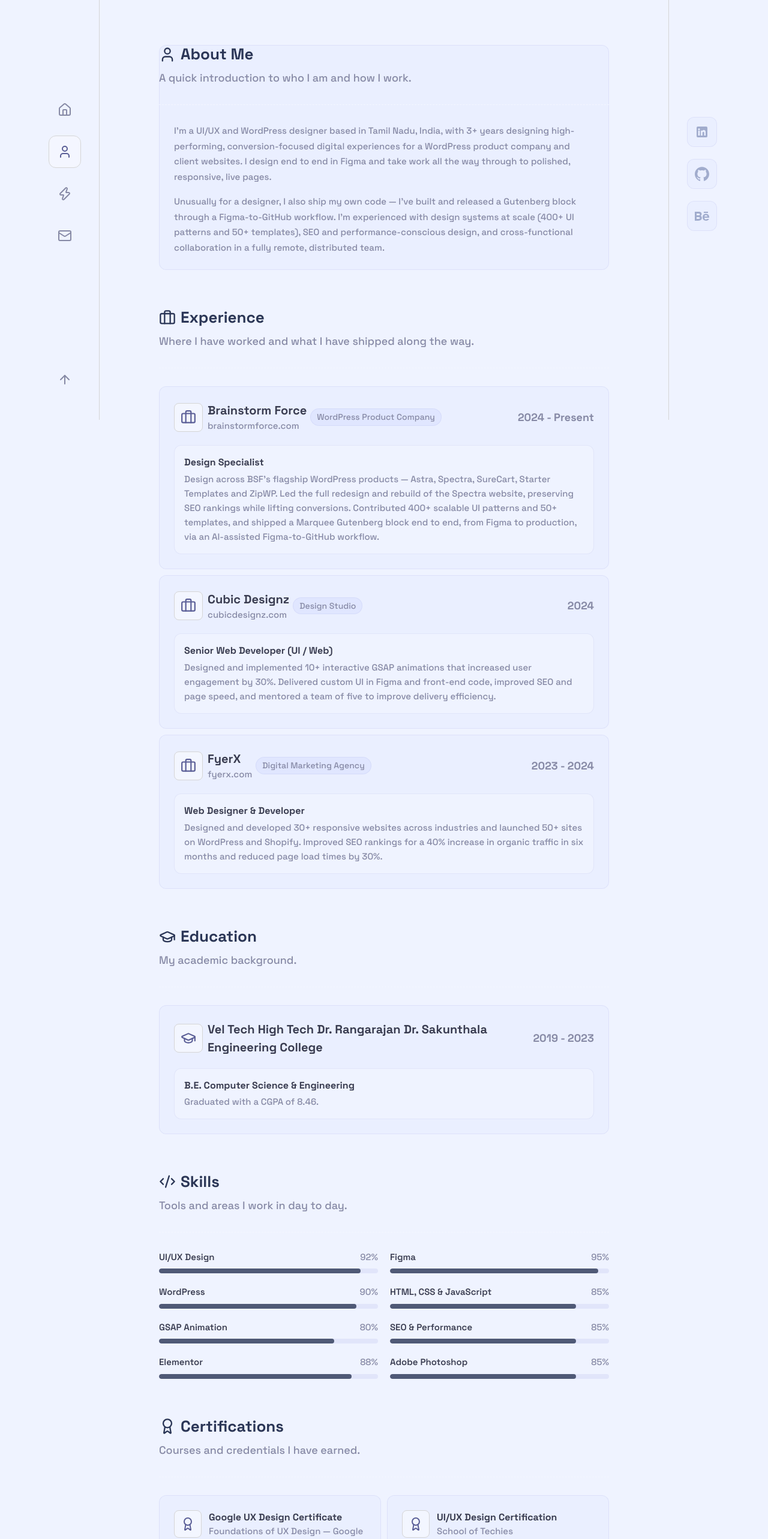
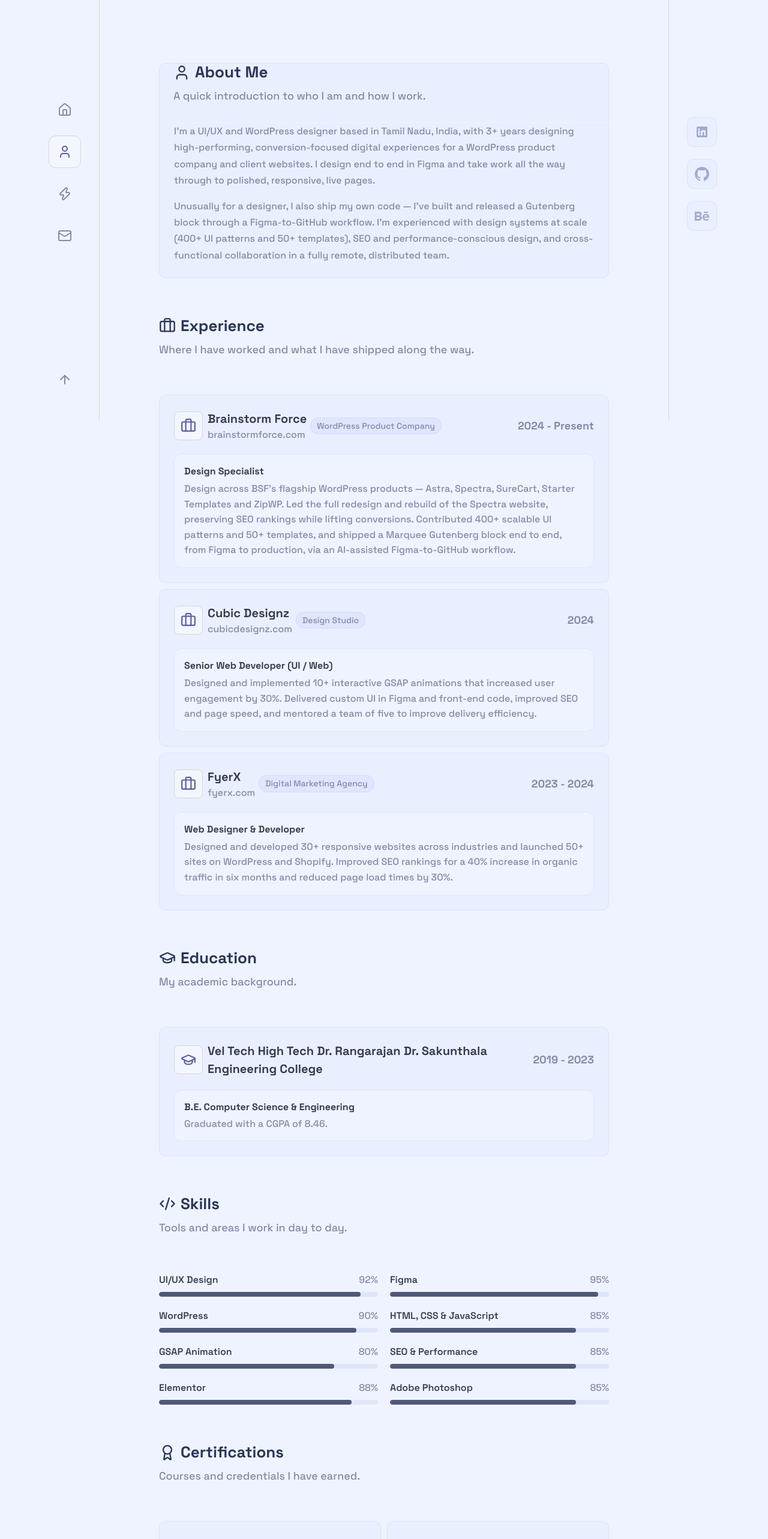
Before and after one commit to Dhanush-U/dhanush-portfolio, a Next.js app: page /about in a window 1280 px wide. Shown: the part 100-2666 px from the top of the page at 60% size. Built offline with nearby package versions, Linux system fonts and the light colour scheme; no server answers.

Commit message:
ABout page fix

```diff
--- a/app/(pages)/about/_components/about-client.tsx
+++ b/app/(pages)/about/_components/about-client.tsx
@@ -114,8 +114,8 @@ function SkillBar({ name, value }: { name: string; value: number }) {
   return (
     <div ref={ref}>
       <div className='mb-2 flex items-center justify-between'>
-        <p className='text-light-gray-4 text-[15px] font-semibold'>{name}</p>
-        <p className='text-light-gray-2 text-[15px] font-medium'>{count}%</p>
+        <p className='text-light-gray-4 text-[16px] font-semibold'>{name}</p>
+        <p className='text-light-gray-2 text-[16px] font-medium'>{count}%</p>
       </div>
       <div className='bg-dark-gray-3 h-2 w-full overflow-hidden rounded-full'>
         <div
@@ -132,16 +132,18 @@ export default function AboutSection() {
     <div className='space-y-16'>
       {/* About Me */}
       <section className='space-y-7.5'>
-        <SectionHeading
-          title='About Me'
-          description='A quick introduction to who I am and how I work.'
-          icon={<User size={28} />}
-        />
+        <div className='pl-6'>
+          <SectionHeading
+            title='About Me'
+            description='A quick introduction to who I am and how I work.'
+            icon={<User size={28} />}
+          />
+        </div>
         <div className='bg-very-dark-gray border-dark-gray-3 space-y-4 rounded-xl border p-6'>
           {ABOUT_PARAGRAPHS.map((paragraph, index) => (
             <p
               key={index}
-              className='text-light-gray-2 text-[15px] leading-[170%] font-medium'
+              className='text-light-gray-2 text-[16px] leading-[170%] font-medium'
             >
               {paragraph}
             </p>
@@ -177,7 +179,7 @@ export default function AboutSection() {
                         href={exp.link}
                         target='_blank'
                         rel='noopener noreferrer'
-                        className='text-light-gray-2 text-[15px] font-medium'
+                        className='text-light-gray-2 text-[16px] font-medium'
                       >
                         {exp.link.replace('https://', '')}
                       </a>
@@ -195,7 +197,7 @@ export default function AboutSection() {
               </div>
               <div className='border-dark-gray-3 bg-darkest-gray flex w-full flex-col gap-1 rounded-xl border p-4'>
                 <p className='text-light-gray-4 text-base font-bold'>{exp.title}</p>
-                <p className='text-light-gray-2 text-[15px] leading-[160%] font-medium'>
+                <p className='text-light-gray-2 text-[16px] leading-[160%] font-medium'>
                   {exp.description}
                 </p>
               </div>
@@ -235,7 +237,7 @@ export default function AboutSection() {
               </div>
               <div className='border-dark-gray-3 bg-darkest-gray flex w-full flex-col gap-1 rounded-xl border p-4'>
                 <p className='text-light-gray-4 text-base font-bold'>{edu.title}</p>
-                <p className='text-light-gray-2 text-[15px] font-medium'>{edu.description}</p>
+                <p className='text-light-gray-2 text-[16px] font-medium'>{edu.description}</p>
               </div>
             </div>
           ))}
@@ -281,7 +283,7 @@ export default function AboutSection() {
               </div>
               <div className='flex flex-col'>
                 <p className='text-light-gray-4 text-base font-bold'>{cert.title}</p>
-                <p className='text-light-gray-2 text-[15px] font-medium'>{cert.issuer}</p>
+                <p className='text-light-gray-2 text-[16px] font-medium'>{cert.issuer}</p>
               </div>
             </div>
           ))}
```
